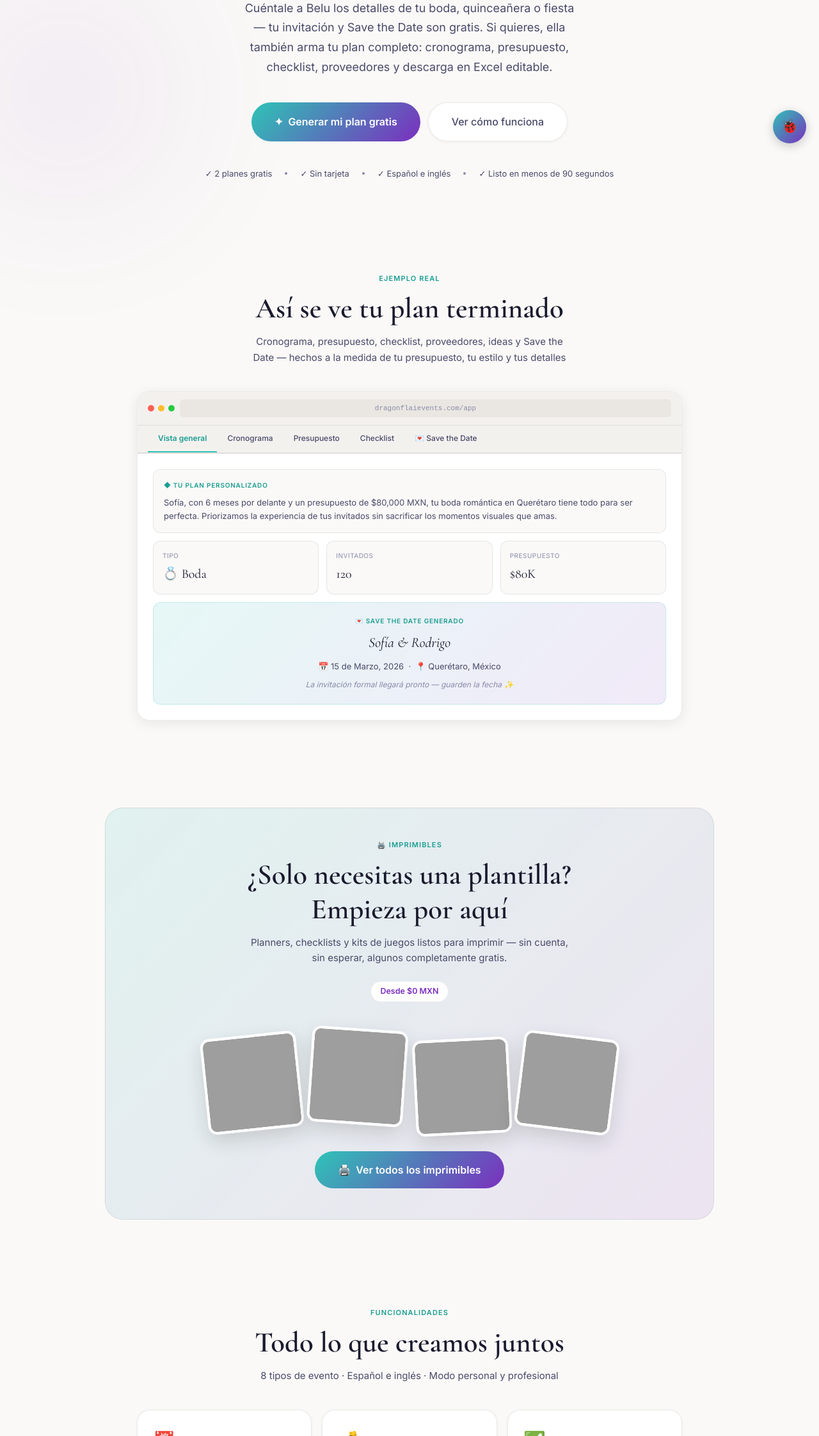
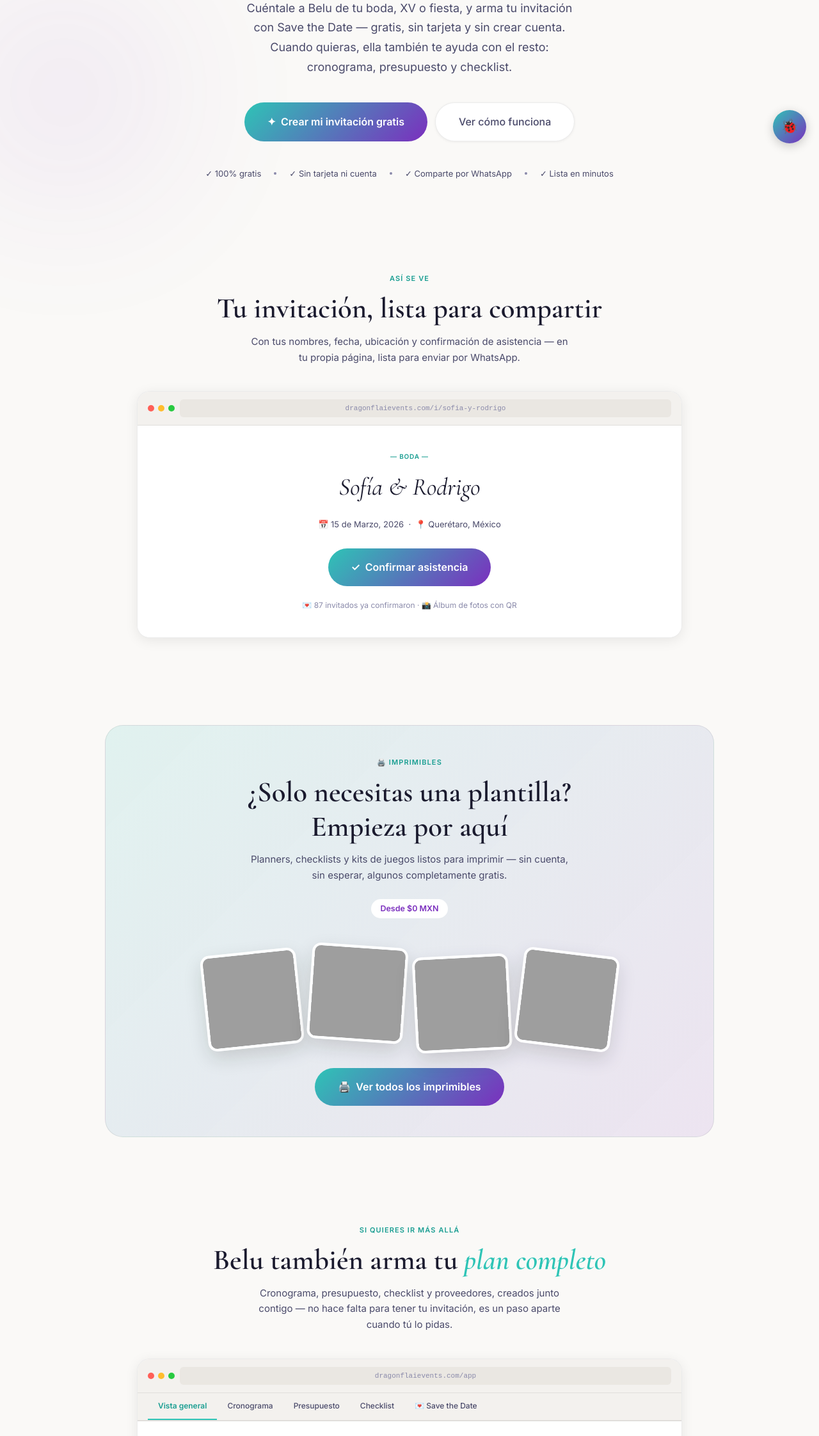
Before and after one commit to claulizah/dragonflai-events, a website: page index.html in a window 1280 px wide. Shown: the part 556-2800 px from the top of the page at 64% size. Drawn offline with nearby package versions, Linux system fonts and the light colour scheme; grey boxes are pictures that could not be loaded.

Commit message:
Add files via upload

```diff
--- a/index.html
+++ b/index.html
@@ -17,7 +17,7 @@
 <title>DragonflAI Events — Belu, tu asistente personal de eventos</title>
 <!-- Vista previa al compartir la landing (WhatsApp, redes) -->
 <meta property="og:title" content="DragonflAI Events — Belu, tu asistente personal de eventos">
-<meta property="og:description" content="Cuéntale a Belu tu evento y ella genera el plan completo: cronograma, presupuesto, checklist, proveedores e invitación con RSVP.">
+<meta property="og:description" content="Crea gratis tu invitación y Save the Date en minutos con Belu. Si quieres, ella también arma tu cronograma, presupuesto y checklist completos.">
 <meta property="og:image" content="https://dragonflaievents.com/assets/belu/og-image.png">
 <meta property="og:type" content="website">
 <meta property="og:url" content="https://dragonflaievents.com/">
@@ -36,7 +36,7 @@
 <link rel="apple-touch-icon" sizes="180x180" href="/favicon-180.png">
 <link rel="manifest" href="/manifest.json">
 <meta name="theme-color" content="#2EC4B6">
-<meta name="description" content="Crea gratis tu invitación y Save the Date en minutos. Genera también un plan completo para tu boda, quinceañera o evento — cronograma, presupuesto, checklist, proveedores y descarga en Excel editable, creado junto contigo.">
+<meta name="description" content="Crea gratis tu invitación y Save the Date en minutos con Belu, sin tarjeta ni cuenta. Si quieres ir más allá, ella también arma tu cronograma, presupuesto y checklist completos.">
 <link rel="preconnect" href="https://fonts.googleapis.com">
 <link rel="preconnect" href="https://fonts.gstatic.com" crossorigin>
 <link href="https://fonts.googleapis.com/css2?family=Cormorant+Garamond:ital,wght@0,400;0,600;1,400;1,600&family=Inter:wght@400;500;600&display=swap" rel="stylesheet">
@@ -314,7 +314,7 @@ footer a:hover{color:var(--teal-dark)}
     <a href="#precios" class="nav-link" data-es="Precios" data-en="Pricing">Precios</a>
     <a href="#" id="nav-login" class="nav-link" onclick="handleNavLogin();return false" data-es="Iniciar sesión" data-en="Log in">Iniciar sesión</a>
     <a href="/imprimibles" class="btn-nav-outline" data-es="🖨️ Imprimibles" data-en="🖨️ Printables">🖨️ Imprimibles</a>
-    <a href="/app" class="btn-nav" data-es="Probar gratis →" data-en="Try for free →">Probar gratis →</a>
+    <a href="/app?flow=invitacion-gratis" class="btn-nav" data-es="Crear invitación →" data-en="Create invitation →">Crear invitación →</a>
     <button class="lang-btn active" onclick="setLang('es')" id="btn-es">ES</button>
     <button class="lang-btn" onclick="setLang('en')" id="btn-en">EN</button>
   </div>
@@ -324,30 +324,80 @@ footer a:hover{color:var(--teal-dark)}
 <section class="hero">
   <span class="hero-tag" data-es="✦ Conoce a Belu — tu asistente personal de eventos" data-en="✦ Meet Belu — your personal event assistant">✦ Conoce a Belu — tu asistente personal de eventos</span>
   <span class="hero-dragonfly" style="display:block;text-align:center;margin-bottom:.75rem"><img src="/assets/belu/belu-optimista.png" alt="Belu" style="height:140px;width:auto;display:inline-block;font-size:12px;color:var(--text-3)" onerror="this.style.display='none'"></span>
-  <h1 data-es="Tu evento <em>perfecto,</em><br>planeado en segundos" data-en="Your <em>perfect</em> event,<br>planned in seconds">Tu evento <em>perfecto,</em><br>planeado en segundos</h1>
-  <p class="hero-sub" data-es="Cuéntale a Belu los detalles de tu boda, quinceañera o fiesta — tu invitación y Save the Date son gratis. Si quieres, ella también arma tu plan completo: cronograma, presupuesto, checklist, proveedores y descarga en Excel editable." data-en="Tell Belu the details of your wedding, quinceañera, or party — your invitation and Save the Date are free. If you want, she also builds your full plan: timeline, budget, checklist, vendors, and an editable Excel download.">Cuéntale a Belu los detalles de tu boda, quinceañera o fiesta — tu invitación y Save the Date son gratis. Si quieres, ella también arma tu plan completo: cronograma, presupuesto, checklist, proveedores y descarga en Excel editable.</p>
+  <h1 data-es="Tu invitación <em>perfecta,</em><br>lista en minutos" data-en="Your <em>perfect</em> invitation,<br>ready in minutes">Tu invitación <em>perfecta,</em><br>lista en minutos</h1>
+  <p class="hero-sub" data-es="Cuéntale a Belu de tu boda, XV o fiesta, y arma tu invitación con Save the Date — gratis, sin tarjeta y sin crear cuenta. Cuando quieras, ella también te ayuda con el resto: cronograma, presupuesto y checklist." data-en="Tell Belu about your wedding, quinceañera, or party, and build your invitation with Save the Date — free, no card, no account. Whenever you're ready, she can also help with the rest: timeline, budget, and checklist.">Cuéntale a Belu de tu boda, XV o fiesta, y arma tu invitación con Save the Date — gratis, sin tarjeta y sin crear cuenta. Cuando quieras, ella también te ayuda con el resto: cronograma, presupuesto y checklist.</p>
   <div class="hero-cta">
-    <a href="/app" class="btn-primary">
-      <span>✦</span> <span data-es="Generar mi plan gratis" data-en="Generate my free plan">Generar mi plan gratis</span>
+    <a href="/app?flow=invitacion-gratis" class="btn-primary">
+      <span>✦</span> <span data-es="Crear mi invitación gratis" data-en="Create my free invitation">Crear mi invitación gratis</span>
     </a>
     <a href="#como-funciona" class="btn-secondary" data-es="Ver cómo funciona" data-en="See how it works">Ver cómo funciona</a>
   </div>
   <div class="hero-proof">
-    <span class="proof-item" data-es="✓ 2 planes gratis" data-en="✓ 2 free plans">✓ 2 planes gratis</span>
+    <span class="proof-item" data-es="✓ 100% gratis" data-en="✓ 100% free">✓ 100% gratis</span>
     <span class="proof-dot"></span>
-    <span class="proof-item" data-es="✓ Sin tarjeta" data-en="✓ No card needed">✓ Sin tarjeta</span>
+    <span class="proof-item" data-es="✓ Sin tarjeta ni cuenta" data-en="✓ No card, no account">✓ Sin tarjeta ni cuenta</span>
     <span class="proof-dot"></span>
-    <span class="proof-item" data-es="✓ Español e inglés" data-en="✓ Spanish &amp; English">✓ Español e inglés</span>
+    <span class="proof-item" data-es="✓ Comparte por WhatsApp" data-en="✓ Share via WhatsApp">✓ Comparte por WhatsApp</span>
     <span class="proof-dot"></span>
-    <span class="proof-item" data-es="✓ Listo en menos de 90 segundos" data-en="✓ Ready in under 90 seconds">✓ Listo en menos de 90 segundos</span>
+    <span class="proof-item" data-es="✓ Lista en minutos" data-en="✓ Ready in minutes">✓ Lista en minutos</span>
   </div>
 </section>
 
-<!-- DEMO PREVIEW -->
+<!-- DEMO PREVIEW: la invitación, no el plan — este es el primer contacto
+     visual después del hero, así que tiene que mostrar exactamente lo que
+     la persona va a crear gratis, no el producto de pago. -->
 <section class="demo-section">
-  <p class="section-eyebrow" data-es="Ejemplo real" data-en="Real example">Ejemplo real</p>
-  <h2 class="section-title" data-es="Así se ve tu plan terminado" data-en="This is what your finished plan looks like">Así se ve tu plan terminado</h2>
-  <p class="section-sub" data-es="Cronograma, presupuesto, checklist, proveedores, ideas y Save the Date — hechos a la medida de tu presupuesto, tu estilo y tus detalles" data-en="Timeline, budget, checklist, vendors, ideas and Save the Date — tailored to your budget, your style, and your details">Cronograma, presupuesto, checklist, proveedores, ideas y Save the Date — hechos a la medida de tu presupuesto, tu estilo y tus detalles</p>
+  <p class="section-eyebrow" data-es="Así se ve" data-en="What it looks like">Así se ve</p>
+  <h2 class="section-title" data-es="Tu invitación, lista para compartir" data-en="Your invitation, ready to share">Tu invitación, lista para compartir</h2>
+  <p class="section-sub" data-es="Con tus nombres, fecha, ubicación y confirmación de asistencia — en tu propia página, lista para enviar por WhatsApp." data-en="With your names, date, location, and RSVP — on your own page, ready to send via WhatsApp.">Con tus nombres, fecha, ubicación y confirmación de asistencia — en tu propia página, lista para enviar por WhatsApp.</p>
+  <div class="demo-window">
+    <div class="demo-bar">
+      <div class="demo-dots">
+        <div class="demo-dot" style="background:#FF5F57"></div>
+        <div class="demo-dot" style="background:#FFBD2E"></div>
+        <div class="demo-dot" style="background:#28CA41"></div>
+      </div>
+      <div class="demo-url">dragonflaievents.com/i/sofia-y-rodrigo</div>
+    </div>
+    <div class="demo-content" style="text-align:center;padding:2.5rem 1.5rem">
+      <div class="demo-card-label" style="text-align:center" data-es="— BODA —" data-en="— WEDDING —">— BODA —</div>
+      <div style="font-family:'Cormorant Garamond',serif;font-size:38px;font-style:italic;color:var(--text);margin:.5rem 0 1rem">Sofía &amp; Rodrigo</div>
+      <div class="demo-card-text" style="margin-bottom:1.75rem" data-es="📅 15 de Marzo, 2026 &nbsp;·&nbsp; 📍 Querétaro, México" data-en="📅 March 15, 2026 &nbsp;·&nbsp; 📍 Querétaro, Mexico">📅 15 de Marzo, 2026 &nbsp;·&nbsp; 📍 Querétaro, México</div>
+      <span class="btn-primary" style="pointer-events:none;display:inline-flex"><span>✓</span> <span data-es="Confirmar asistencia" data-en="Confirm attendance">Confirmar asistencia</span></span>
+      <div style="margin-top:1.25rem;font-size:12px;color:var(--text-3)" data-es="💌 87 invitados ya confirmaron · 📸 Álbum de fotos con QR" data-en="💌 87 guests already confirmed · 📸 Photo album via QR">💌 87 invitados ya confirmaron · 📸 Álbum de fotos con QR</div>
+    </div>
+  </div>
+</section>
+
+<!-- IMPRIMIBLES -->
+<section class="printables-section">
+  <div class="printables-band">
+    <p class="section-eyebrow" data-es="🖨️ Imprimibles" data-en="🖨️ Printables">🖨️ Imprimibles</p>
+    <h2 class="section-title" data-es="¿Solo necesitas una plantilla?<br>Empieza por aquí" data-en="Just need a template?<br>Start here">¿Solo necesitas una plantilla?<br>Empieza por aquí</h2>
+    <p class="section-sub" data-es="Planners, checklists y kits de juegos listos para imprimir — sin cuenta, sin esperar, algunos completamente gratis." data-en="Planners, checklists, and game kits ready to print — no account, no waiting, some completely free." style="margin-bottom:1.5rem">Planners, checklists y kits de juegos listos para imprimir — sin cuenta, sin esperar, algunos completamente gratis.</p>
+    <span class="printables-price" data-es="Desde $0 MXN" data-en="From $0 MXN">Desde $0 MXN</span>
+    <div class="printables-grid">
+      <img src="https://wpgdkfdoecohoowwoywx.supabase.co/storage/v1/object/public/printable-assets/thumbnail/planner-boda-con-calma-es.png" alt="Planner de Boda" onerror="this.style.display='none'">
+      <img src="https://wpgdkfdoecohoowwoywx.supabase.co/storage/v1/object/public/printable-assets/thumbnail/kit-juegos-despedida-soltera.png" alt="Kit Despedida de Soltera" onerror="this.style.display='none'">
+      <img src="https://wpgdkfdoecohoowwoywx.supabase.co/storage/v1/object/public/printable-assets/thumbnail/checklist-ultima-semana.png" alt="Checklist Última Semana" onerror="this.style.display='none'">
+      <img src="https://wpgdkfdoecohoowwoywx.supabase.co/storage/v1/object/public/printable-assets/thumbnail/diario-gratitud.png" alt="Diario de Gratitud" onerror="this.style.display='none'">
+    </div>
+    <a href="/imprimibles" class="btn-primary">
+      <span>🖨️</span> <span data-es="Ver todos los imprimibles" data-en="See all printables">Ver todos los imprimibles</span>
+    </a>
+  </div>
+</section>
+
+<!-- PLAN COMPLETO (secundario, a propósito):
+     la invitación gratis ya se mostró arriba como el foco principal. Esta
+     sección es el "si quieres ir más allá" — mismo contenido de antes
+     (incluida la vista del dashboard que antes vivía junto al hero), pero
+     movida aquí para que quede clara la jerarquía: invitación primero,
+     plan completo como opción aparte. -->
+<section class="demo-section" style="max-width:900px">
+  <p class="section-eyebrow" data-es="Si quieres ir más allá" data-en="If you want to go further">Si quieres ir más allá</p>
+  <h2 class="section-title" data-es="Belu también arma tu <em>plan completo</em>" data-en="Belu can also build your <em>full plan</em>">Belu también arma tu <em>plan completo</em></h2>
+  <p class="section-sub" data-es="Cronograma, presupuesto, checklist y proveedores, creados junto contigo — no hace falta para tener tu invitación, es un paso aparte cuando tú lo pidas." data-en="Timeline, budget, checklist, and vendors, created together with you — you don't need it to get your invitation, it's a separate step whenever you're ready.">Cronograma, presupuesto, checklist y proveedores, creados junto contigo — no hace falta para tener tu invitación, es un paso aparte cuando tú lo pidas.</p>
   <div class="demo-window">
     <div class="demo-bar">
       <div class="demo-dots">
@@ -384,29 +434,10 @@ footer a:hover{color:var(--teal-dark)}
   </div>
 </section>
 
-<!-- IMPRIMIBLES -->
-<section class="printables-section">
-  <div class="printables-band">
-    <p class="section-eyebrow" data-es="🖨️ Imprimibles" data-en="🖨️ Printables">🖨️ Imprimibles</p>
-    <h2 class="section-title" data-es="¿Solo necesitas una plantilla?<br>Empieza por aquí" data-en="Just need a template?<br>Start here">¿Solo necesitas una plantilla?<br>Empieza por aquí</h2>
-    <p class="section-sub" data-es="Planners, checklists y kits de juegos listos para imprimir — sin cuenta, sin esperar, algunos completamente gratis." data-en="Planners, checklists, and game kits ready to print — no account, no waiting, some completely free." style="margin-bottom:1.5rem">Planners, checklists y kits de juegos listos para imprimir — sin cuenta, sin esperar, algunos completamente gratis.</p>
-    <span class="printables-price" data-es="Desde $0 MXN" data-en="From $0 MXN">Desde $0 MXN</span>
-    <div class="printables-grid">
-      <img src="https://wpgdkfdoecohoowwoywx.supabase.co/storage/v1/object/public/printable-assets/thumbnail/planner-boda-con-calma-es.png" alt="Planner de Boda" onerror="this.style.display='none'">
-      <img src="https://wpgdkfdoecohoowwoywx.supabase.co/storage/v1/object/public/printable-assets/thumbnail/kit-juegos-despedida-soltera.png" alt="Kit Despedida de Soltera" onerror="this.style.display='none'">
-      <img src="https://wpgdkfdoecohoowwoywx.supabase.co/storage/v1/object/public/printable-assets/thumbnail/checklist-ultima-semana.png" alt="Checklist Última Semana" onerror="this.style.display='none'">
-      <img src="https://wpgdkfdoecohoowwoywx.supabase.co/storage/v1/object/public/printable-assets/thumbnail/diario-gratitud.png" alt="Diario de Gratitud" onerror="this.style.display='none'">
-    </div>
-    <a href="/imprimibles" class="btn-primary">
-      <span>🖨️</span> <span data-es="Ver todos los imprimibles" data-en="See all printables">Ver todos los imprimibles</span>
-    </a>
-  </div>
-</section>
-
 <!-- FEATURES -->
 <section class="features-section">
   <p class="section-eyebrow" data-es="Funcionalidades" data-en="Features">Funcionalidades</p>
-  <h2 class="section-title" data-es="Todo lo que creamos juntos" data-en="Everything we create together">Todo lo que creamos juntos</h2>
+  <h2 class="section-title" data-es="Todo lo que incluye el plan completo" data-en="Everything the full plan includes">Todo lo que incluye el plan completo</h2>
   <p class="section-sub" data-es="8 tipos de evento · Español e inglés · Modo personal y profesional" data-en="8 event types · Spanish &amp; English · Personal &amp; professional mode">8 tipos de evento · Español e inglés · Modo personal y profesional</p>
   <div class="features-grid" style="margin-top:2.5rem">
     <div class="feature-card">
@@ -460,27 +491,27 @@ footer a:hover{color:var(--teal-dark)}
 <!-- HOW IT WORKS -->
 <section class="how-section" id="como-funciona">
   <p class="section-eyebrow" data-es="Cómo funciona" data-en="How it works">Cómo funciona</p>
-  <h2 class="section-title" data-es="Tu evento completo<br>en 4 pasos" data-en="Your complete event<br>in 4 steps">Tu evento completo<br>en 4 pasos</h2>
+  <h2 class="section-title" data-es="Tu invitación,<br>en 3 pasos" data-en="Your invitation,<br>in 3 steps">Tu invitación,<br>en 3 pasos</h2>
   <div class="steps">
     <div class="step">
       <div class="step-num">1</div>
       <div class="step-title" data-es="Cuéntanos de tu evento" data-en="Tell us about your event">Cuéntanos de tu evento</div>
-      <div class="step-desc" data-es="Tipo, fecha, ciudad, presupuesto, estilo y tus must-haves" data-en="Type, date, city, budget, style, and your must-haves">Tipo, fecha, ciudad, presupuesto, estilo y tus must-haves</div>
+      <div class="step-desc" data-es="Tipo, nombres, fecha, ciudad y estilo" data-en="Type, names, date, city, and style">Tipo, nombres, fecha, ciudad y estilo</div>
     </div>
     <div class="step">
       <div class="step-num">2</div>
-      <div class="step-title" data-es="Generamos tu plan juntos" data-en="We generate your plan together">Generamos tu plan juntos</div>
-      <div class="step-desc" data-es="8 secciones personalizadas en paralelo — listo en menos de 90 segundos" data-en="8 personalized sections in parallel — ready in under 90 seconds">8 secciones personalizadas en paralelo — listo en menos de 90 segundos</div>
+      <div class="step-title" data-es="Tu invitación, lista" data-en="Your invitation, ready">Tu invitación, lista</div>
+      <div class="step-desc" data-es="Belu genera tu invitación y tu Save the Date en minutos" data-en="Belu generates your invitation and Save the Date in minutes">Belu genera tu invitación y tu Save the Date en minutos</div>
     </div>
     <div class="step">
       <div class="step-num">3</div>
-      <div class="step-title" data-es="Comparte y ejecuta" data-en="Share and execute">Comparte y ejecuta</div>
-      <div class="step-desc" data-es="Descarga en PDF o Excel editable, comparte por WhatsApp o úsalo como guía diaria" data-en="Download as PDF or editable Excel, share via WhatsApp, or use it as your daily guide">Descarga en PDF o Excel editable, comparte por WhatsApp o úsalo como guía diaria</div>
+      <div class="step-title" data-es="Comparte y recibe confirmaciones" data-en="Share it and get RSVPs">Comparte y recibe confirmaciones</div>
+      <div class="step-desc" data-es="Envíala por WhatsApp — tus invitados confirman sin crear cuenta" data-en="Send it via WhatsApp — guests RSVP without creating an account">Envíala por WhatsApp — tus invitados confirman sin crear cuenta</div>
     </div>
     <div class="step">
-      <div class="step-num">4</div>
-      <div class="step-title" data-es="Publica tu invitación" data-en="Publish your invitation">Publica tu invitación</div>
-      <div class="step-desc" data-es="Tu propia página con confirmación de asistencia (RSVP), lista de invitados y fotos del evento" data-en="Your own page with RSVP, guest list, and event photos">Tu propia página con confirmación de asistencia (RSVP), lista de invitados y fotos del evento</div>
+      <div class="step-num" style="-webkit-text-stroke-color:var(--violet);color:var(--violet-light)">+</div>
+      <div class="step-title" data-es="Opcional: arma tu plan completo" data-en="Optional: build your full plan">Opcional: arma tu plan completo</div>
+      <div class="step-desc" data-es="Cronograma, presupuesto y checklist, cuando tú quieras ir más allá" data-en="Timeline, budget, and checklist, whenever you want to go further">Cronograma, presupuesto y checklist, cuando tú quieras ir más allá</div>
     </div>
   </div>
 </section>
@@ -649,10 +680,10 @@ footer a:hover{color:var(--teal-dark)}
 <section class="cta-section">
   <div class="cta-box">
     <span style="display:block;text-align:center;margin-bottom:1rem"><svg width="64" height="64" viewBox="0 0 36 36" fill="none" xmlns="http://www.w3.org/2000/svg" style="display:inline-block;vertical-align:middle"><ellipse cx="18" cy="20" rx="2.2" ry="8" fill="#1A9E92"/><ellipse cx="18" cy="13" rx="2.8" ry="2.8" fill="#1A9E92"/><circle cx="16.8" cy="12.2" r=".9" fill="#0D1B2A"/><circle cx="19.2" cy="12.2" r=".9" fill="#0D1B2A"/><ellipse cx="10" cy="14" rx="8" ry="4" fill="#2EC4B6" opacity=".4" transform="rotate(-20 10 14)"/><ellipse cx="10" cy="14" rx="8" ry="4" fill="none" stroke="#2EC4B6" stroke-width=".8" opacity=".8" transform="rotate(-20 10 14)"/><ellipse cx="26" cy="14" rx="8" ry="4" fill="#7B2FBE" opacity=".4" transform="rotate(20 26 14)"/><ellipse cx="26" cy="14" rx="8" ry="4" fill="none" stroke="#7B2FBE" stroke-width=".8" opacity=".8" transform="rotate(20 26 14)"/><ellipse cx="9" cy="18" rx="6.5" ry="3" fill="#2EC4B6" opacity=".3" transform="rotate(-10 9 18)"/><ellipse cx="27" cy="18" rx="6.5" ry="3" fill="#7B2FBE" opacity=".3" transform="rotate(10 27 18)"/><line x1="18" y1="22" x2="18" y2="24" stroke="#1A9E92" stroke-width="1" opacity=".7"/><line x1="18" y1="25" x2="18" y2="27" stroke="#1A9E92" stroke-width="1" opacity=".5"/></svg></span>
-    <h2 data-es="Tu evento perfecto<br>empieza aquí" data-en="Your perfect event<br>starts here">Tu evento perfecto<br>empieza aquí</h2>
-    <p data-es="Prueba gratis ahora mismo — sin tarjeta, sin contraseñas, sin complicaciones. Tu primer plan completo en menos de 90 segundos." data-en="Try it free right now — no card, no passwords, no hassle. Your first complete plan in under 90 seconds.">Prueba gratis ahora mismo — sin tarjeta, sin contraseñas, sin complicaciones. Tu primer plan completo en menos de 90 segundos.</p>
-    <a href="/app" class="btn-primary" style="display:inline-flex">
-      <span>✦</span> <span data-es="Generar mi plan gratis" data-en="Generate my free plan">Generar mi plan gratis</span>
+    <h2 data-es="Tu invitación perfecta<br>empieza aquí" data-en="Your perfect invitation<br>starts here">Tu invitación perfecta<br>empieza aquí</h2>
+    <p data-es="Créala gratis ahora mismo — sin tarjeta, sin contraseñas, sin complicaciones. El plan completo, cuando tú quieras ir más allá." data-en="Create it free right now — no card, no passwords, no hassle. The full plan, whenever you want to go further.">Créala gratis ahora mismo — sin tarjeta, sin contraseñas, sin complicaciones. El plan completo, cuando tú quieras ir más allá.</p>
+    <a href="/app?flow=invitacion-gratis" class="btn-primary" style="display:inline-flex">
+      <span>✦</span> <span data-es="Crear mi invitación gratis" data-en="Create my free invitation">Crear mi invitación gratis</span>
     </a>
   </div>
 </section>
```
